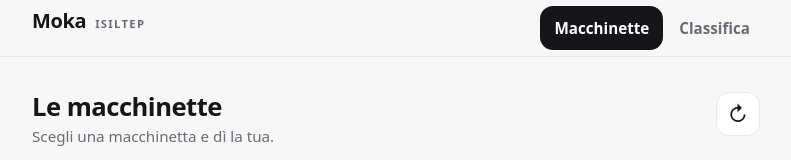
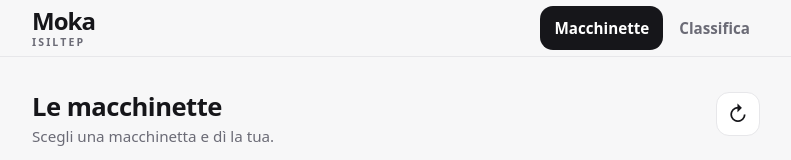
Before and after one commit to EskilKofler/mokatvisor, a website: page index.html in a window 1280 px wide. Shown: the top 160 px of the page, without its empty margins (244-1035 px from the left). Drawn offline with Linux system fonts and the light colour scheme; no server answers.

Commit message:
Marchio in alto a sinistra: "Moka" sopra, "ISILTEP" piccolo e spaziato sotto
Prima stavano sulla stessa riga e si leggevano come un'unica frase. Ora un blocco unico, allineato
al bordo dei contenuti, che scala con lo schermo e non tocca i pulsanti.

Co-Authored-By: Claude Sonnet 5.5 <noreply@anthropic.com>

```diff
--- a/style.css
+++ b/style.css
@@ -112,11 +112,11 @@ h1, h2, h3, p { margin: 0; }
   max-width: 760px; height: 56px; margin: 0 auto; padding: 0 clamp(6px, 2vw, 12px) 0 clamp(12px, 4vw, 16px);
   display: flex; align-items: center; justify-content: space-between; gap: clamp(3px, 1.5vw, 8px);
 }
-/* Tutto scala con la larghezza dello schermo (clamp + vw) e il nome può accorciarsi con "…":
-   così il marchio non tocca mai i pulsanti, qualunque sia il carattere del telefono */
-.brand { display: flex; align-items: baseline; gap: clamp(6px, 2vw, 9px); flex: 1 1 auto; min-width: 0; min-height: 44px; color: var(--ink); text-decoration: none; white-space: nowrap; }
-.brand-sub { overflow: hidden; text-overflow: ellipsis; font-size: clamp(.6rem, 2.6vw, .7rem); font-weight: 600; letter-spacing: .12em; color: var(--muted); }
-.brand-name { overflow: hidden; text-overflow: ellipsis; font-size: clamp(1rem, 5vw, 1.25rem); font-weight: 700; letter-spacing: -.02em; }
+/* Marchio: "Moka" in grande e "ISILTEP" piccolo e spaziato sotto. Tutto scala con la larghezza dello schermo
+   (clamp + vw) e può accorciarsi con "…": non tocca mai i pulsanti, qualunque sia il carattere del telefono */
+.brand { display: flex; flex-direction: column; align-items: flex-start; justify-content: center; gap: 4px; flex: 1 1 auto; min-width: 0; min-height: 44px; color: var(--ink); text-decoration: none; white-space: nowrap; }
+.brand-name { max-width: 100%; overflow: hidden; text-overflow: ellipsis; font-size: clamp(1.25rem, 6.2vw, 1.5rem); font-weight: 700; letter-spacing: -.04em; line-height: 1; }
+.brand-sub { max-width: 100%; overflow: hidden; text-overflow: ellipsis; font-size: clamp(.58rem, 2.4vw, .66rem); font-weight: 600; letter-spacing: .2em; line-height: 1; color: var(--muted); }
 .nav-links { display: flex; gap: 2px; flex: none; }
 .nav-link {
   display: inline-flex; align-items: center; min-height: 44px; padding: 0 clamp(8px, 2.6vw, 14px); border-radius: var(--radius-sm);
```
